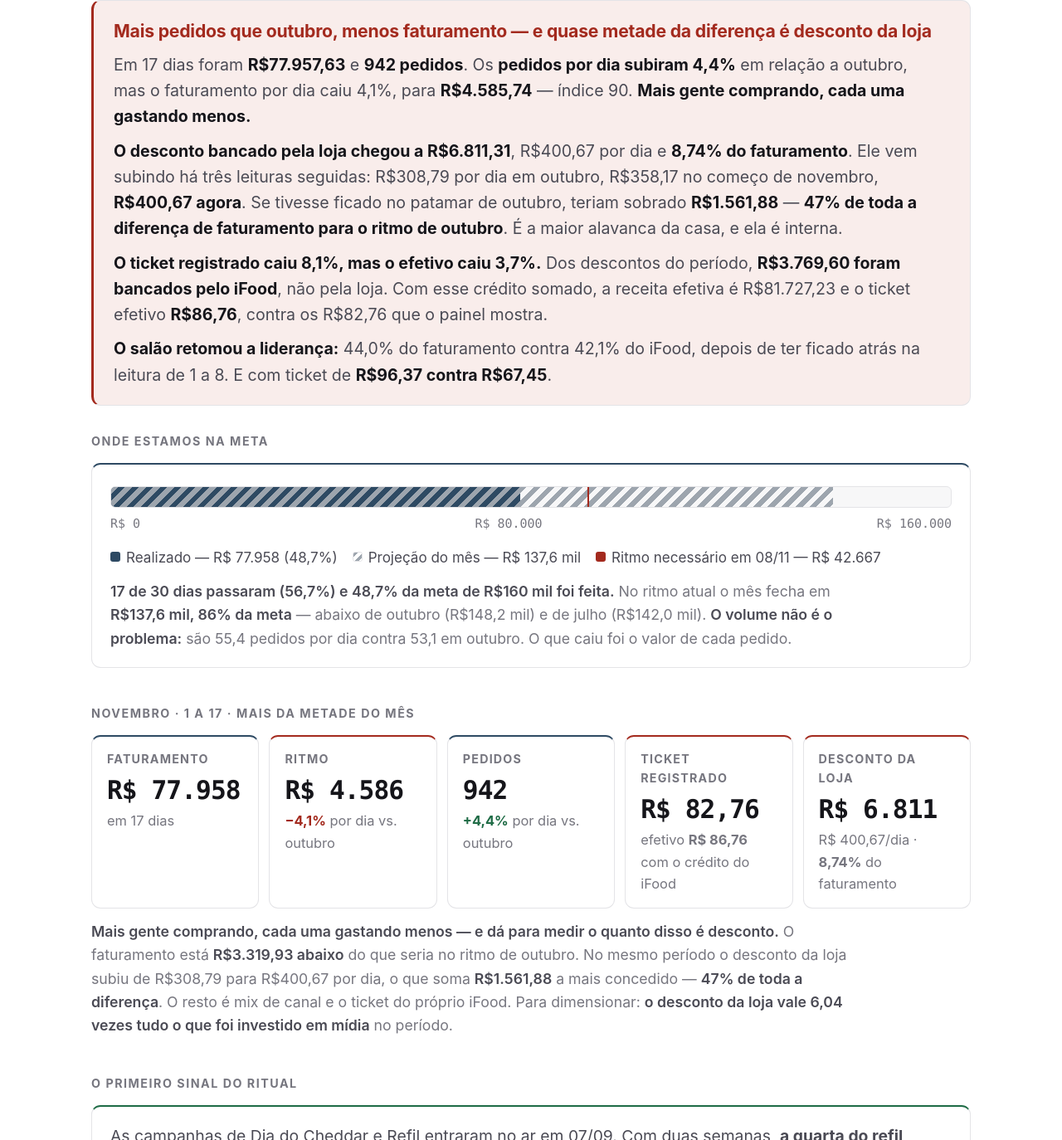
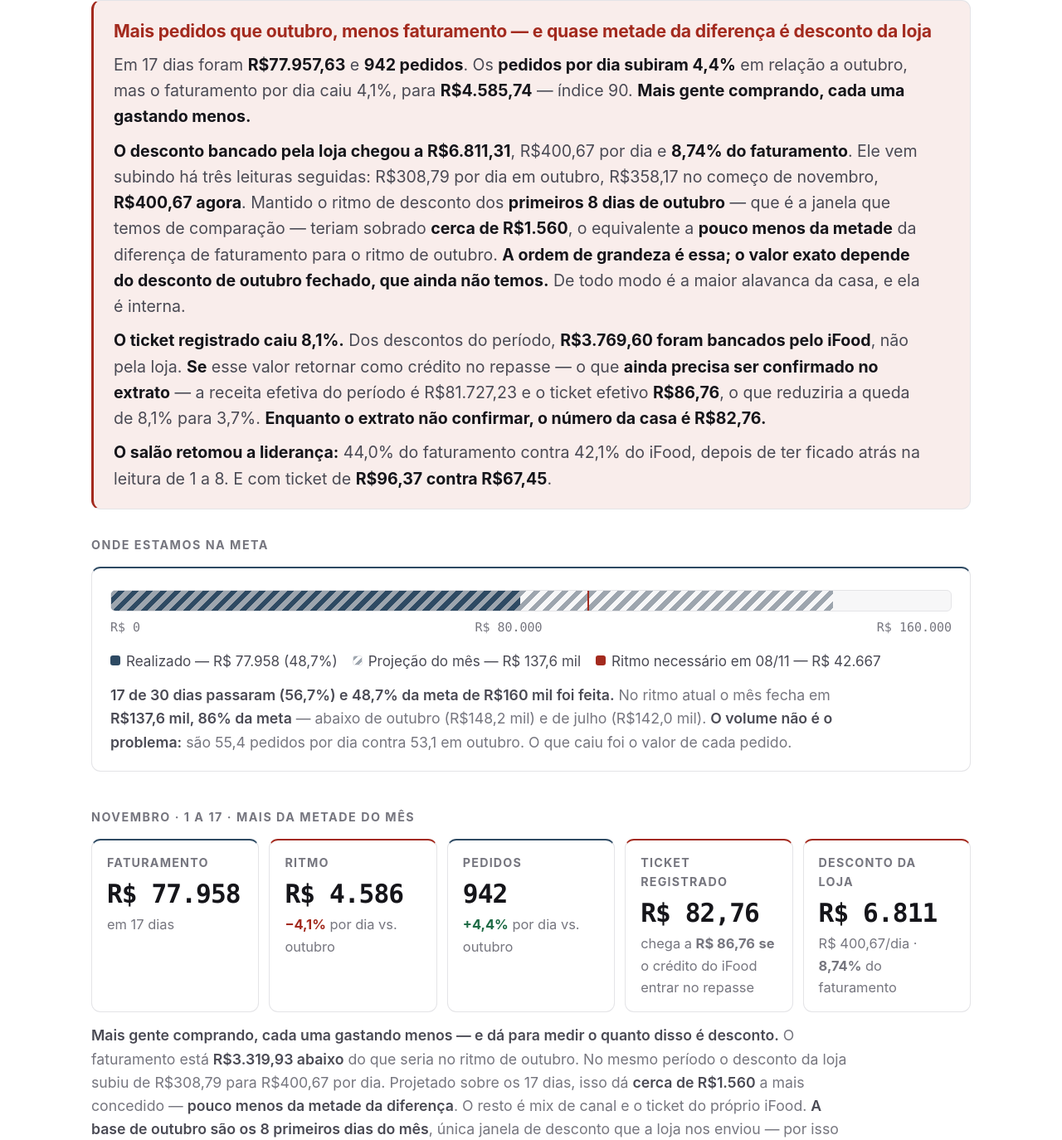
Before and after one commit to cardo-jpg/goodii-planejamento, a plain HTML site: page diagnostico.html in a window 1280 px wide. Shown: the part 279-1653 px from the top of the page at 83% size. Drawn offline with Linux system fonts and the light colour scheme.

Commit message:
Diagnostico: blinda os dois numeros que dependem de premissa
1) Ticket efetivo R$86,76. Era apresentado como fato num cartao de KPI,
mas depende de o incentivo de R$3.769,60 do iFood voltar como credito
no repasse - exatamente o ponto que ainda esta por confirmar no
extrato. Agora a condicao aparece onde o numero aparece, e o texto diz
que ate o extrato confirmar o numero da casa e R$82,76.

2) Os "47% da diferenca". A base de outubro sao os 8 primeiros dias do
mes, unica janela de desconto que a loja enviou; o desconto de outubro
fechado nunca foi informado. Trocado por "cerca de R$1.560" e "pouco
menos da metade", com ressalva de metodo no rodape dizendo que a conta
dimensiona e nao fecha centavo.

Nenhum numero de fonte mudou.

Co-Authored-By: Claude Opus 5 <noreply@anthropic.com>

```diff
--- a/diagnostico.html
+++ b/diagnostico.html
@@ -236,8 +236,8 @@
 <div class="verdict">
   <h2>Mais pedidos que outubro, menos faturamento — e quase metade da diferença é desconto da loja</h2>
   <p>Em 17 dias foram <b>R$77.957,63</b> e <b>942 pedidos</b>. Os <b>pedidos por dia subiram 4,4%</b> em relação a outubro, mas o faturamento por dia caiu 4,1%, para <b>R$4.585,74</b> — índice 90. <b>Mais gente comprando, cada uma gastando menos.</b></p>
-  <p><b>O desconto bancado pela loja chegou a R$6.811,31</b>, R$400,67 por dia e <b>8,74% do faturamento</b>. Ele vem subindo há três leituras seguidas: R$308,79 por dia em outubro, R$358,17 no começo de novembro, <b>R$400,67 agora</b>. Se tivesse ficado no patamar de outubro, teriam sobrado <b>R$1.561,88</b> — <b>47% de toda a diferença de faturamento para o ritmo de outubro</b>. É a maior alavanca da casa, e ela é interna.</p>
-  <p><b>O ticket registrado caiu 8,1%, mas o efetivo caiu 3,7%.</b> Dos descontos do período, <b>R$3.769,60 foram bancados pelo iFood</b>, não pela loja. Com esse crédito somado, a receita efetiva é R$81.727,23 e o ticket efetivo <b>R$86,76</b>, contra os R$82,76 que o painel mostra.</p>
+  <p><b>O desconto bancado pela loja chegou a R$6.811,31</b>, R$400,67 por dia e <b>8,74% do faturamento</b>. Ele vem subindo há três leituras seguidas: R$308,79 por dia em outubro, R$358,17 no começo de novembro, <b>R$400,67 agora</b>. Mantido o ritmo de desconto dos <b>primeiros 8 dias de outubro</b> — que é a janela que temos de comparação — teriam sobrado <b>cerca de R$1.560</b>, o equivalente a <b>pouco menos da metade</b> da diferença de faturamento para o ritmo de outubro. <b>A ordem de grandeza é essa; o valor exato depende do desconto de outubro fechado, que ainda não temos.</b> De todo modo é a maior alavanca da casa, e ela é interna.</p>
+  <p><b>O ticket registrado caiu 8,1%.</b> Dos descontos do período, <b>R$3.769,60 foram bancados pelo iFood</b>, não pela loja. <b>Se</b> esse valor retornar como crédito no repasse — o que <b>ainda precisa ser confirmado no extrato</b> — a receita efetiva do período é R$81.727,23 e o ticket efetivo <b>R$86,76</b>, o que reduziria a queda de 8,1% para 3,7%. <b>Enquanto o extrato não confirmar, o número da casa é R$82,76.</b></p>
   <p><b>O salão retomou a liderança:</b> 44,0% do faturamento contra 42,1% do iFood, depois de ter ficado atrás na leitura de 1 a 8. E com ticket de <b>R$96,37 contra R$67,45</b>.</p>
 </div>
 
@@ -269,10 +269,10 @@
     <div class="kpi"><span class="k">Faturamento</span><span class="v">R$ 77.958</span><span class="n">em 17 dias</span></div>
     <div class="kpi d"><span class="k">Ritmo</span><span class="v">R$ 4.586</span><span class="n"><b class="down">−4,1%</b> por dia vs. outubro</span></div>
     <div class="kpi u"><span class="k">Pedidos</span><span class="v">942</span><span class="n"><b class="up">+4,4%</b> por dia vs. outubro</span></div>
-    <div class="kpi d"><span class="k">Ticket registrado</span><span class="v">R$ 82,76</span><span class="n">efetivo <b>R$ 86,76</b> com o crédito do iFood</span></div>
+    <div class="kpi d"><span class="k">Ticket registrado</span><span class="v">R$ 82,76</span><span class="n">chega a <b>R$ 86,76</b> <b>se</b> o crédito do iFood entrar no repasse</span></div>
     <div class="kpi d"><span class="k">Desconto da loja</span><span class="v">R$ 6.811</span><span class="n">R$ 400,67/dia · <b>8,74%</b> do faturamento</span></div>
   </div>
-  <p class="note"><b>Mais gente comprando, cada uma gastando menos — e dá para medir o quanto disso é desconto.</b> O faturamento está <b>R$3.319,93 abaixo</b> do que seria no ritmo de outubro. No mesmo período o desconto da loja subiu de R$308,79 para R$400,67 por dia, o que soma <b>R$1.561,88</b> a mais concedido — <b>47% de toda a diferença</b>. O resto é mix de canal e o ticket do próprio iFood. Para dimensionar: <b>o desconto da loja vale 6,04 vezes tudo o que foi investido em mídia</b> no período.</p>
+  <p class="note"><b>Mais gente comprando, cada uma gastando menos — e dá para medir o quanto disso é desconto.</b> O faturamento está <b>R$3.319,93 abaixo</b> do que seria no ritmo de outubro. No mesmo período o desconto da loja subiu de R$308,79 para R$400,67 por dia. Projetado sobre os 17 dias, isso dá <b>cerca de R$1.560</b> a mais concedido — <b>pouco menos da metade da diferença</b>. O resto é mix de canal e o ticket do próprio iFood. <b>A base de outubro são os 8 primeiros dias do mês</b>, única janela de desconto que a loja nos enviou — por isso a conta é de ordem de grandeza, não exata. Para dimensionar: <b>o desconto da loja vale 6,04 vezes tudo o que foi investido em mídia</b> no período.</p>
 </section>
 
 <!-- RITUAL -->
@@ -469,7 +469,7 @@
 
   <p><b>Desconto: quem banca o quê.</b> <b>Descontos loja</b> sai do caixa: <b>R$6.811,31</b>, R$400,67 por dia, 8,74% do faturamento e 8,05% do total em produtos. <b>Descontos iFood</b> é incentivo da plataforma, que reduz o preço ao cliente e retorna à loja no repasse: R$3.769,60, R$221,74 por dia. <b>O custo real de desconto da loja no período é R$6.811,31</b>, e ele vale <b>6,04 vezes</b> os R$1.126,80 investidos em mídia.</p>
 
-  <p><b>A alavanca está no desconto, e ela é interna.</b> O desconto bancado pela loja por dia subiu em três leituras seguidas: <b>R$308,79</b> (01–08/10), <b>R$358,17</b> (01–08/11) e <b>R$400,67</b> (01–17/11). Mantido o patamar de outubro, teriam sobrado <b>R$1.561,88</b> no período — <b>47% dos R$3.319,93</b> que faltam para igualar o ritmo de outubro. <b>Vale medir quanto desse desconto traz cliente novo</b> e quanto é dado a quem compraria de qualquer forma.</p>
+  <p><b>A alavanca está no desconto, e ela é interna.</b> O desconto bancado pela loja por dia subiu em três leituras seguidas: <b>R$308,79</b> (01–08/10), <b>R$358,17</b> (01–08/11) e <b>R$400,67</b> (01–17/11). Mantido o patamar de outubro, teriam sobrado <b>cerca de R$1.560</b> no período — <b>pouco menos da metade dos R$3.319,93</b> que faltam para igualar o ritmo de outubro. <b>Ressalva de método:</b> os R$308,79 por dia vêm de <b>01 a 08/10</b>, a única janela de desconto que temos de outubro; o desconto do mês fechado não foi informado. A comparação serve para dimensionar, não para fechar centavo. <b>Vale medir quanto desse desconto traz cliente novo</b> e quanto é dado a quem compraria de qualquer forma.</p>
 
   <p><b>Dois pontos a confirmar no extrato de repasse</b>, levantados pela loja: <b>(1)</b> se houve campanha co-participada, com loja e iFood dividindo o cupom, é preciso ver se a parte da loja foi classificada em &ldquo;Descontos loja&rdquo; — se tiver caído em &ldquo;Descontos iFood&rdquo;, o custo real é maior que R$6.811,31; <b>(2)</b> se o incentivo de R$3.769,60 aparece como crédito no repasse do mesmo período — se não aparecer, receita efetiva e ticket efetivo precisam ser recalculados.</p>
 
```
